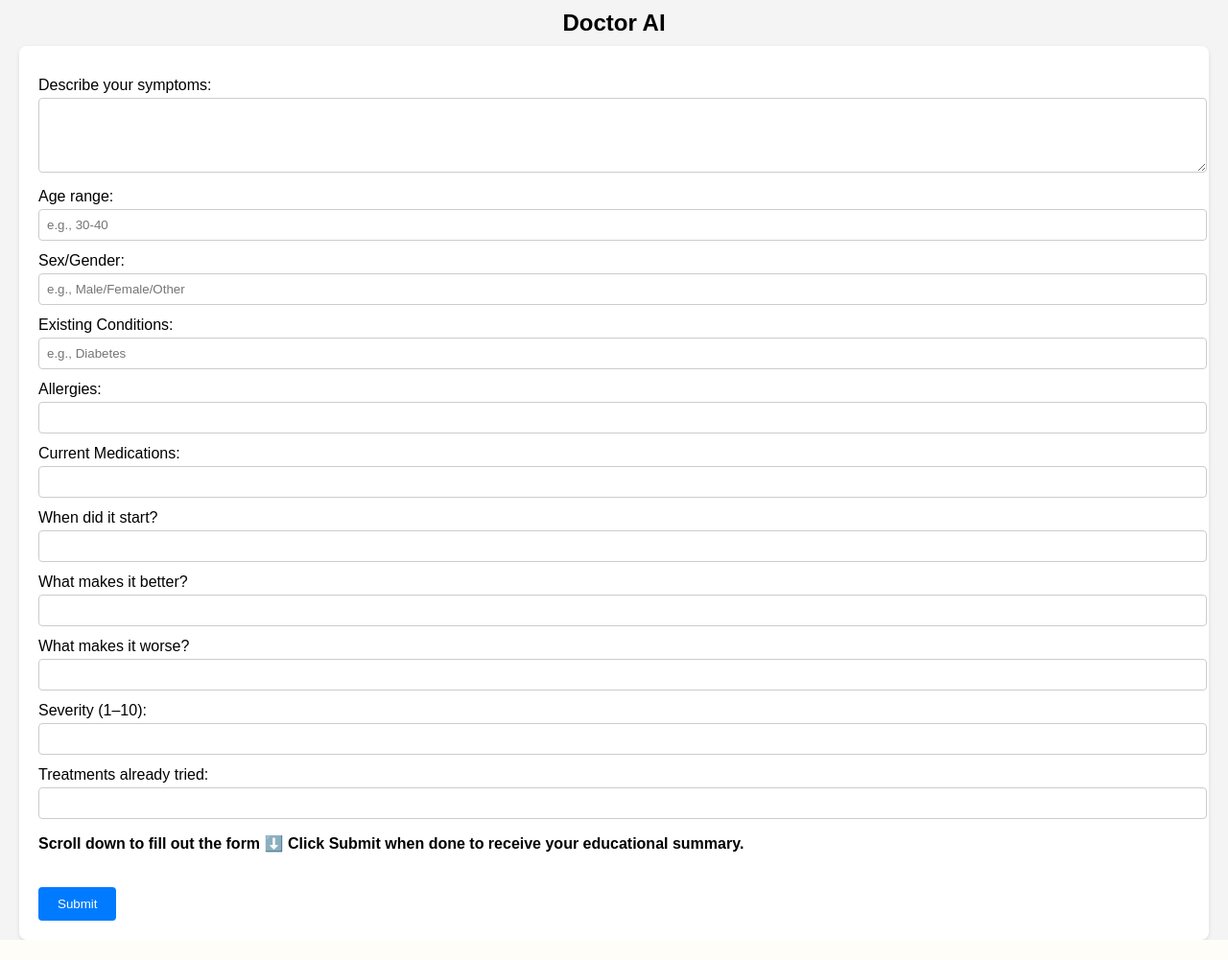
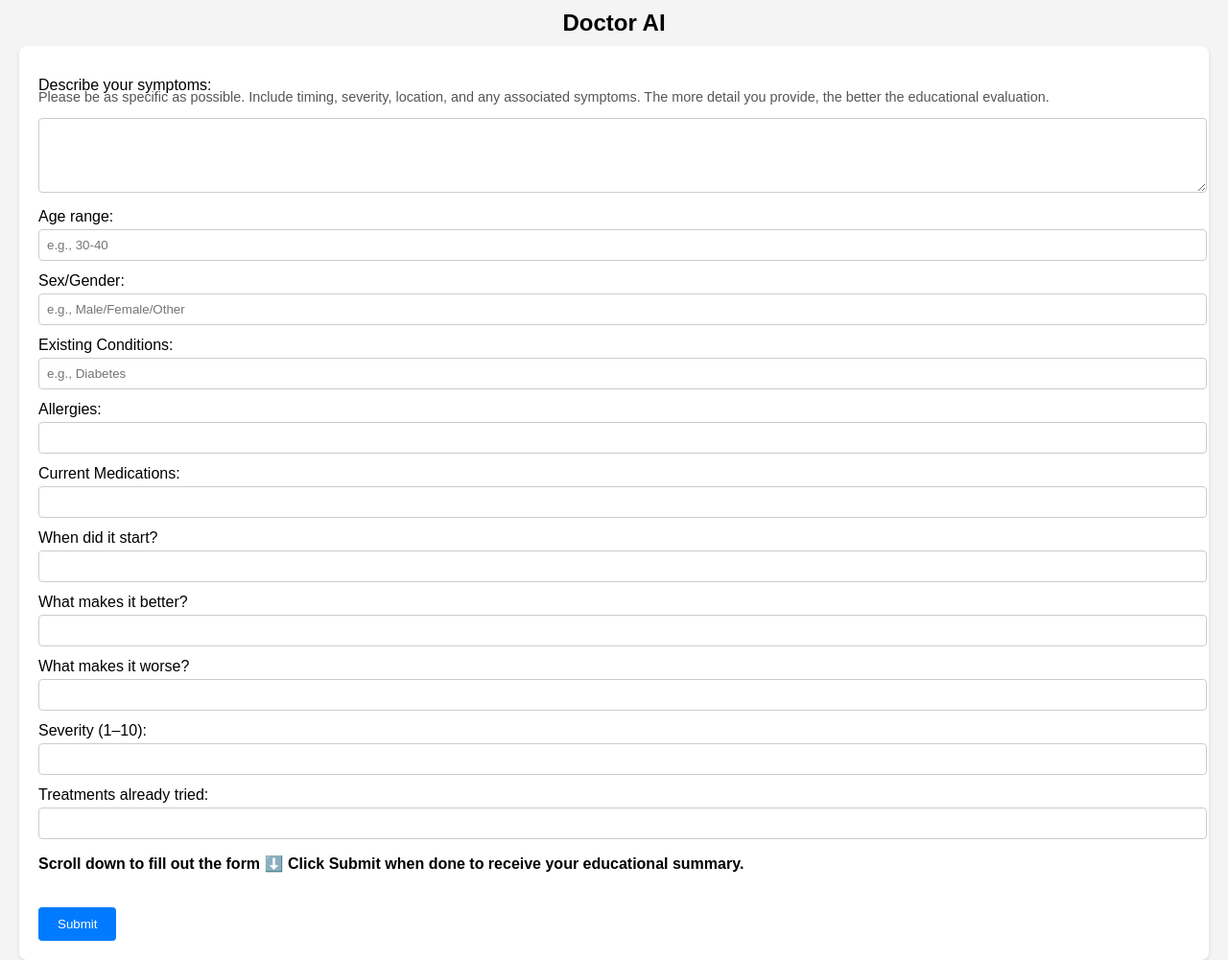
Before and after one commit to Asaabmd/doctor-ai, a Flask app: page / in a window 1280 px wide. Shown: the part 80-1081 px from the top of the page at 96% size. Before the commit the page ends 1060 px from the top, so only its background shows below. Run offline with Flask 3, Linux system fonts and the light colour scheme.

Commit message:
Add symptom instructions to index.html

```diff
--- a/templates/index.html
+++ b/templates/index.html
@@ -73,7 +73,10 @@
     <h1>Doctor AI</h1>
     <form method="POST">
         <label for="symptoms">Describe your symptoms:</label>
-        <textarea name="symptoms" rows="4" required></textarea>
+<p style="font-size: 0.9rem; color: #555; margin-top: -5px; margin-bottom: 10px;">
+  Please be as specific as possible. Include timing, severity, location, and any associated symptoms. The more detail you provide, the better the educational evaluation.
+</p>
+<textarea name="symptoms" rows="4" required></textarea>
 
         <label for="age_range">Age range:</label>
         <input type="text" name="age_range" placeholder="e.g., 30-40">
```
Also changed, not shown: static/dcotor.jpeg (deleted), static/logo.PNG (deleted).
